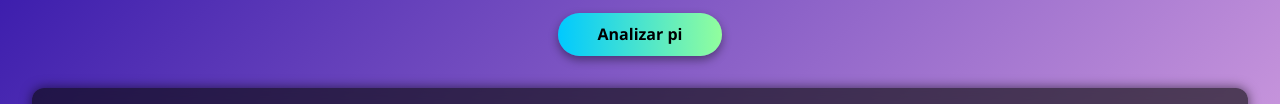
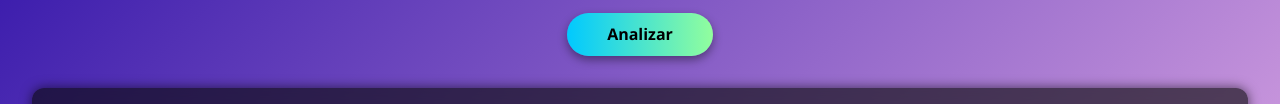
Before and after one commit to gabriela121212/analizador_lexico1, a plain HTML site: page index.html in a window 1280 px wide. Shown: the part 309-413 px from the top of the page. Drawn offline with nearby package versions, Linux system fonts and the light colour scheme.

Commit message:
deploy: f18d4b80f375db7198fce27de7a74dd526c001da

```diff
--- a/index.html
+++ b/index.html
@@ -20,7 +20,7 @@
       <textarea id="inputCode">/# Arrastra aquí un archivo o .txt o escribe directamente abajo el codigo</textarea>
     </div>
   </div>
-  <button>Analizar pi</button>
+  <button>Analizar</button>
   <div id="errores"></div>
   <table id="tablaTokens">
     <thead>
```
